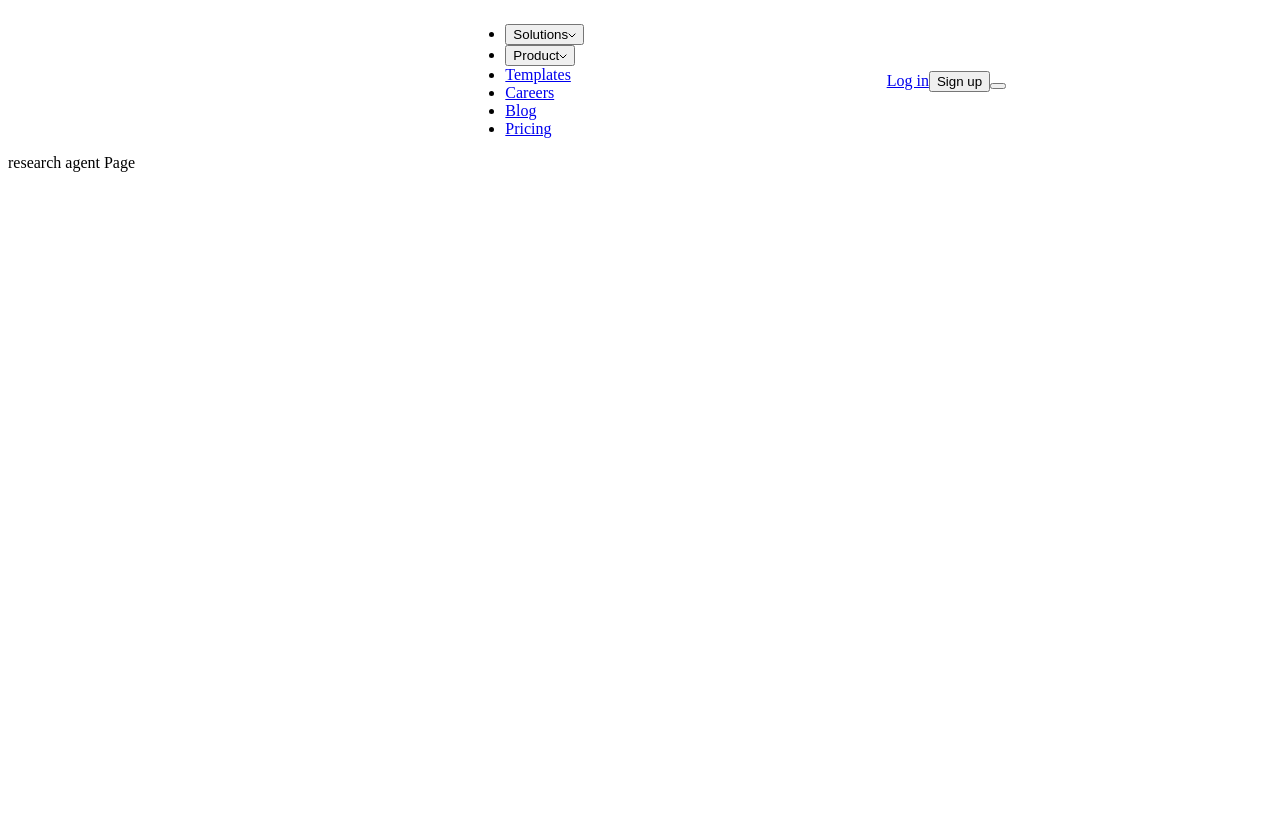
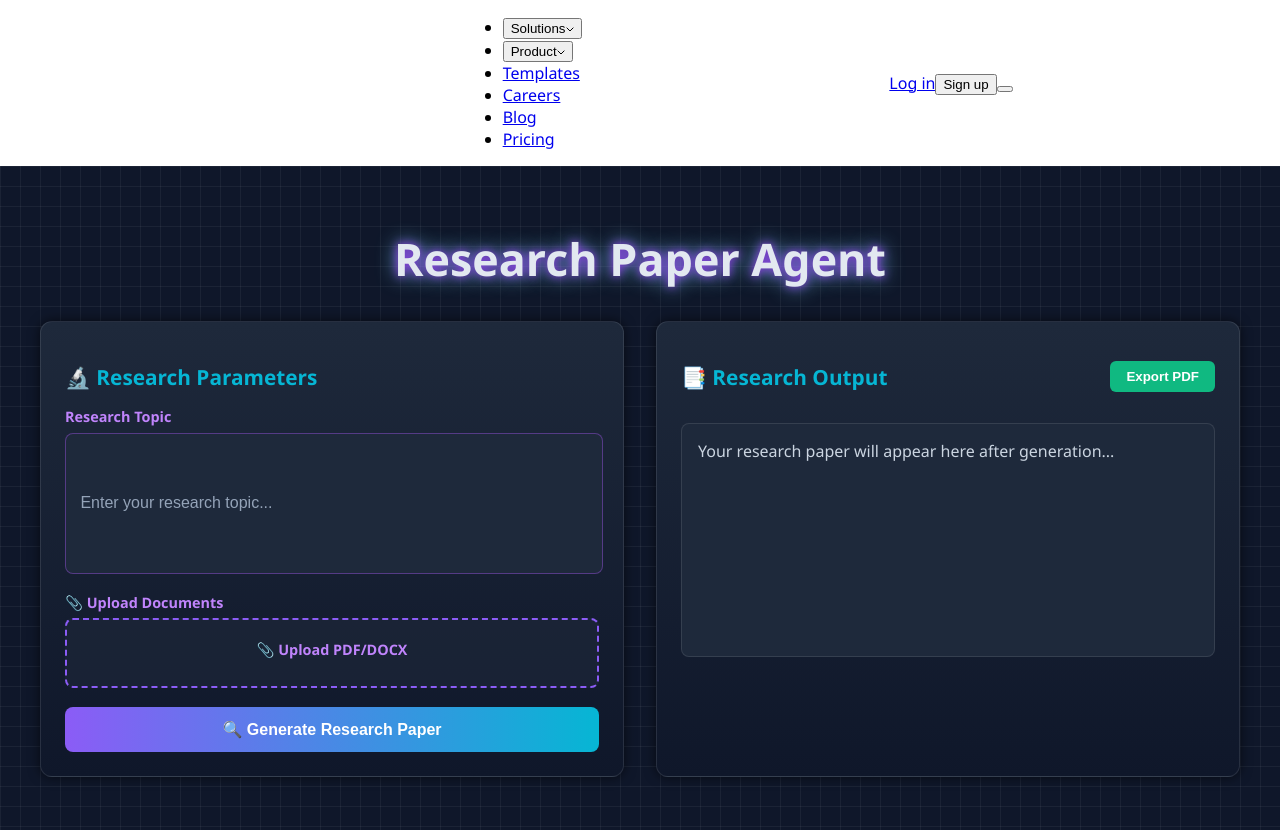
Before and after one commit to gunavardhanlomada/Law-Agent, a React (Vite) app: page /researchagent in a window 1280 px wide. Shown: the top 830 px of the page. Before the commit the page ends 800 px from the top, so only its background shows below. Built offline with nearby package versions, Linux system fonts and the light colour scheme.

Commit message:
Reseach Agent Done

```diff
--- a/package.json
+++ b/package.json
@@ -15,17 +15,21 @@
     "react": "^19.1.1",
     "react-dom": "^19.1.1",
     "react-router-dom": "^7.8.2",
-    "tailwindcss": "^4.1.12"
+    "tailwind-merge": "^3.3.1",
+    "tailwindcss-animate": "^1.0.7"
   },
   "devDependencies": {
     "@eslint/js": "^9.33.0",
     "@types/react": "^19.1.10",
     "@types/react-dom": "^19.1.7",
     "@vitejs/plugin-react": "^5.0.0",
+    "autoprefixer": "^10.4.21",
     "eslint": "^9.33.0",
     "eslint-plugin-react-hooks": "^5.2.0",
     "eslint-plugin-react-refresh": "^0.4.20",
     "globals": "^16.3.0",
+    "postcss": "^8.5.6",
+    "tailwindcss": "^4.1.13",
     "vite": "^7.1.2"
   }
 }
--- a/src/App.jsx
+++ b/src/App.jsx
@@ -2,18 +2,20 @@ import React from 'react';
 // import './App.css';
 import { BrowserRouter, Routes, Route } from 'react-router-dom';
 import NavBar from './Components/NavBar';
+import ResearchPaperAgent from './Components/ResearchPaperAgent';
 
 function App() {
 
   return (
     <>
+
+    <BrowserRouter>
     <NavBar/>
-    <BrowserRouter>
     <Routes>
       <Route path="/" element={<div>Home Page</div>} />
       <Route path="/legalsearch" element={<div>legalsearch Page</div>} />
       <Route path="/aichat" element={<div>ai chat Page</div>} />
-      <Route path="/researchagent" element={<div>research agent Page</div>} />
+      <Route path="/researchagent" element={<ResearchPaperAgent/>} />
       <Route path="/resources" element={<div>resources Page</div>} />
       <Route path="*" element={<div>404 Not Found</div>} />
     </Routes>
--- /dev/null
+++ b/src/Components/ResearchPaperAgent.jsx
@@ -0,0 +1,128 @@
+import { useState } from "react";
+import axios from "axios";
+import "../Styles/ResearchPaperAgent.css";
+
+const API_BASE = "http://localhost:8000";
+
+const startPapersSession = () => {
+  const res = axios.post(`${API_BASE}/papers/start`);
+  return res.data;
+};
+
+const uploadPapers = (sessionId, files) => {
+  const formData = new FormData();
+  formData.append("session_id", sessionId);
+  files.forEach((file) => {
+    formData.append("files", file);
+  });
+
+  const res = axios.post(`${API_BASE}/papers/upload`, formData, {
+    headers: { "Content-Type": "multipart/form-data" },
+  });
+  return res.data;
+};
+
+const sendPapersMessage = (sessionId, query) => {
+  const res = axios.post(`${API_BASE}/papers/message`, {
+    session_id: sessionId,
+    query,
+  });
+  return res.data;
+};
+
+export default function ResearchPaperAgent() {
+  const [topic, setTopic] = useState("");
+  const [files, setFiles] = useState([]);
+  const [output, setOutput] = useState("");
+  const [sessionId, setSessionId] = useState(null);
+
+  // handle file selection
+  const handleFileChange = (e) => {
+    setFiles(Array.from(e.target.files));
+  };
+
+  // handle research generation
+  const handleGenerate = async () => {
+    try {
+      let session = sessionId;
+      if (!session) {
+        const sessionData = await startPapersSession();
+        session = sessionData.session_id;
+        setSessionId(session);
+      }
+
+      if (files.length > 0) {
+        await uploadPapers(session, files);
+      }
+
+      const response = await sendPapersMessage(session, `Research Topic: ${topic}`);
+      console.log("Research Paper Response:", response);
+      setOutput(response.answer || "No output returned from server.");
+    } catch (error) {
+      console.error("Error generating paper:", error);
+      setOutput("❌ Failed to generate research paper.");
+    }
+  };
+
+  return (
+    <div className="page">
+      <h1 className="title">Research Paper Agent</h1>
+      <div className="container">
+
+        {/* Left Panel */}
+        <div className="card fly-in-left">
+          <h2 className="card-heading">🔬 Research Parameters</h2>
+
+          <div className="form-group">
+            <label>Research Topic</label>
+            <input
+              type="text"
+              value={topic}
+              onChange={(e) => setTopic(e.target.value)}
+              placeholder="Enter your research topic..."
+            />
+          </div>
+
+          {/* File Upload */}
+          <div className="form-group">
+            <label className="upload-title">📎 Upload Documents</label>
+            <div className="upload-box">
+              <input
+                type="file"
+                id="fileUpload"
+                multiple
+                onChange={handleFileChange}
+                accept=".pdf,.doc,.docx"
+              />
+              <label htmlFor="fileUpload" className="upload-label">
+                📎 Upload PDF/DOCX
+              </label>
+            </div>
+            {files.length > 0 && (
+              <ul className="file-list">
+                {files.map((file, idx) => (
+                  <li key={idx}>{file.name}</li>
+                ))}
+              </ul>
+            )}
+          </div>
+
+          <button className="btn-generate" onClick={handleGenerate}>
+            🔍 Generate Research Paper
+          </button>
+        </div>
+
+        {/* Right Panel */}
+        <div className="card fly-in-right">
+          <div className="card-header">
+            <h2 className="card-heading">📑 Research Output</h2>
+            <button className="btn-export">Export PDF</button>
+          </div>
+          <div className="output-box">
+            {output || "Your research paper will appear here after generation..."}
+          </div>
+        </div>
+      </div>
+    </div>
+  );
+}
--- /dev/null
+++ b/src/Styles/ResearchPaperAgent.css
@@ -0,0 +1,213 @@
+/* === Global Page Styles === */
+body {
+  margin: 0;
+  font-family: 'Segoe UI', Tahoma, Geneva, Verdana, sans-serif;
+}
+
+.page {
+  padding: 2rem;
+  min-height: 100vh;
+  background-color: #0f172a; /* dark navy */
+  background-image: linear-gradient(90deg, rgba(255,255,255,0.05) 1px, transparent 1px),
+                    linear-gradient(rgba(255,255,255,0.05) 1px, transparent 1px);
+  background-size: 20px 20px;
+  color: #fff;
+}
+
+.title {
+  text-align: center;
+  font-size: 2.8rem;
+  font-weight: bold;
+  margin-bottom: 2rem;
+  color: #e2e8f0;
+  text-shadow: 0 0 10px #9333ea, 0 0 20px #7dd3fc;
+}
+
+/* === Layout === */
+.container {
+  display: grid;
+  grid-template-columns: 1fr 1fr;
+  gap: 2rem;
+  max-width: 1200px;
+  margin: 0 auto;
+}
+
+.card {
+  background: linear-gradient(180deg, #1e293b, #0f172a);
+  border-radius: 12px;
+  padding: 1.5rem;
+  box-shadow: 0 0 12px rgba(0, 0, 0, 0.6);
+  border: 1px solid rgba(255, 255, 255, 0.1);
+}
+
+/* Fly-in animations */
+.fly-in-left {
+  animation: flyInLeft 0.8s ease forwards;
+}
+.fly-in-right {
+  animation: flyInRight 0.8s ease forwards;
+}
+@keyframes flyInLeft {
+  from {
+    opacity: 0;
+    transform: translateX(-50px);
+  }
+  to {
+    opacity: 1;
+    transform: translateX(0);
+  }
+}
+@keyframes flyInRight {
+  from {
+    opacity: 0;
+    transform: translateX(50px);
+  }
+  to {
+    opacity: 1;
+    transform: translateX(0);
+  }
+}
+
+/* === Headings === */
+.card-heading {
+  font-size: 1.3rem;
+  font-weight: bold;
+  color: #06b6d4; /* cyan */
+  margin-bottom: 1rem;
+  display: flex;
+  align-items: center;
+  gap: 0.4rem;
+}
+
+.card-header {
+  display: flex;
+  justify-content: space-between;
+  align-items: center;
+}
+
+/* === Form Fields === */
+.form-group {
+  margin-bottom: 1.2rem;
+}
+
+.form-group label {
+  display: block;
+  font-size: 0.9rem;
+  font-weight: 600;
+  color: #c084fc; /* purple */
+  margin-bottom: 0.4rem;
+}
+
+input[type="text"],
+textarea,
+select {
+  width: 95%;
+  padding: 0.6rem 0.9rem;
+  border-radius: 8px;
+  border: 1px solid rgba(168, 85, 247, 0.4);
+  background: #1e293b;
+  color: #fff;
+  font-size: 1rem;
+  outline: none;
+  transition: border 0.3s ease;
+  min-height: 120px;
+}
+
+input[type="text"]::placeholder,
+textarea::placeholder {
+  color: #94a3b8;
+}
+
+input[type="text"]:focus,
+textarea:focus,
+select:focus {
+  border-color: #a78bfa;
+}
+
+/* === File Upload === */
+.upload-title {
+  font-size: 1rem;
+  font-weight: bold;
+  color: #38bdf8; /* cyan */
+  margin-bottom: 6px;
+  display: block;
+}
+
+.upload-box {
+  border: 2px dashed #8b5cf6; /* purple */
+  border-radius: 8px;
+  padding: 20px;
+  text-align: center;
+  background: rgba(30, 41, 59, 0.6);
+  cursor: pointer;
+  transition: border-color 0.3s ease;
+  position: relative;
+}
+
+.upload-box:hover {
+  border-color: #a78bfa;
+}
+
+.upload-box input[type="file"] {
+  display: none;
+}
+
+.upload-label {
+  display: inline-block;
+  font-size: 1rem;
+  font-weight: 500;
+  color: #e2e8f0;
+  cursor: pointer;
+}
+
+.file-list {
+  margin-top: 10px;
+  padding-left: 16px;
+  font-size: 0.9rem;
+  color: #cbd5e1;
+}
+
+/* === Buttons === */
+.btn-generate {
+  width: 100%;
+  padding: 0.8rem;
+  font-size: 1rem;
+  font-weight: bold;
+  border: none;
+  border-radius: 8px;
+  background: linear-gradient(to right, #8b5cf6, #06b6d4);
+  color: #fff;
+  cursor: pointer;
+  transition: transform 0.2s ease, box-shadow 0.3s ease;
+}
+
+.btn-generate:hover {
+  transform: translateY(-2px);
+  box-shadow: 0 0 15px #8b5cf6, 0 0 20px #06b6d4;
+}
+
+.btn-export {
+  background: #10b981; /* green */
+  border: none;
+  color: white;
+  font-weight: 600;
+  padding: 0.5rem 1rem;
+  border-radius: 6px;
+  cursor: pointer;
+  transition: background 0.3s ease;
+}
+
+.btn-export:hover {
+  background: #34d399;
+}
+
+/* === Output Box === */
+.output-box {
+  margin-top: 1rem;
+  padding: 1rem;
+  border-radius: 8px;
+  background: #1e293b;
+  color: #cbd5e1;
+  min-height: 200px;
+  border: 1px solid rgba(255, 255, 255, 0.1);
+}
```
Also changed, not shown: 1 other file (tests, documents, lock files or other folders).
